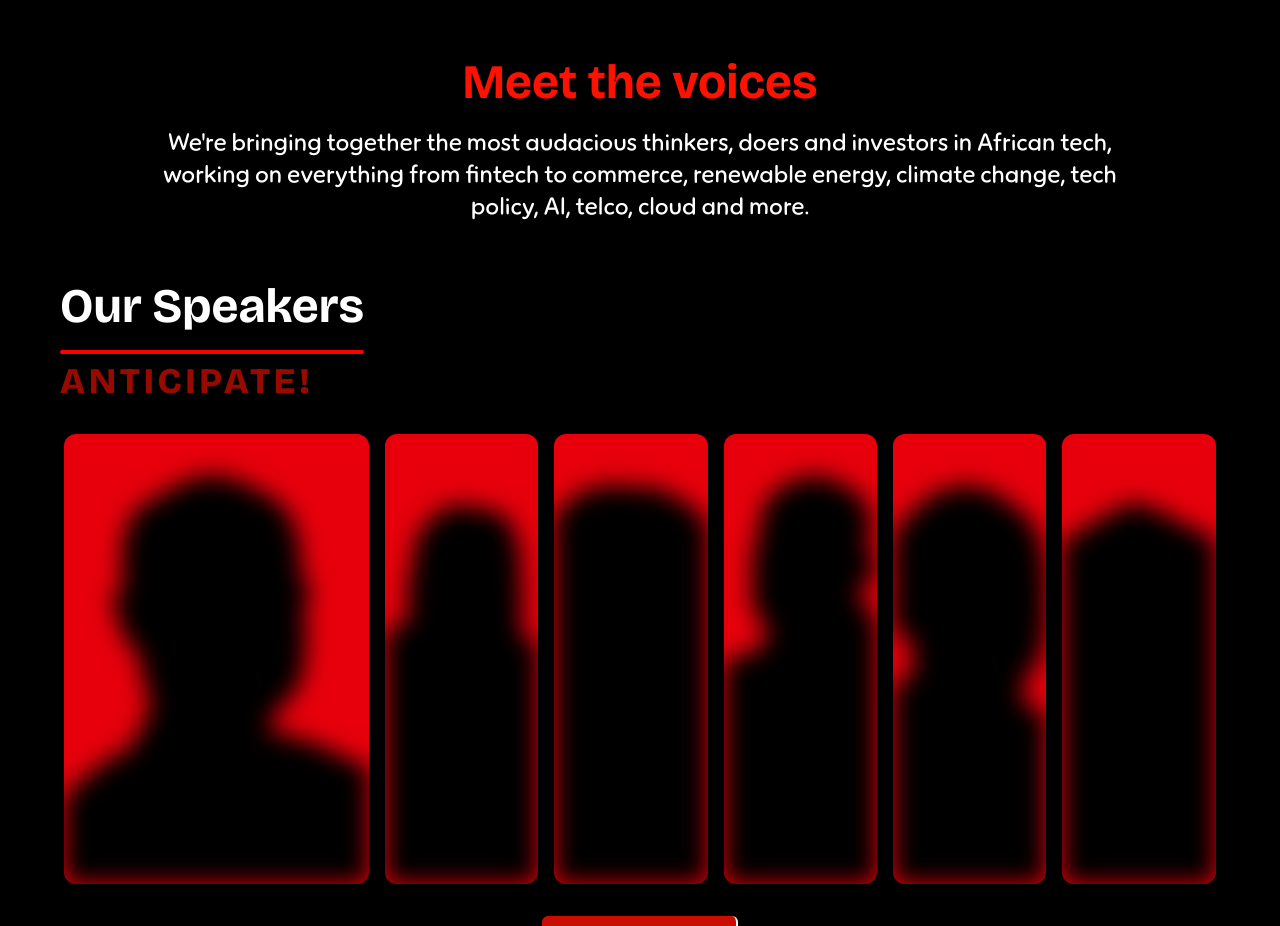
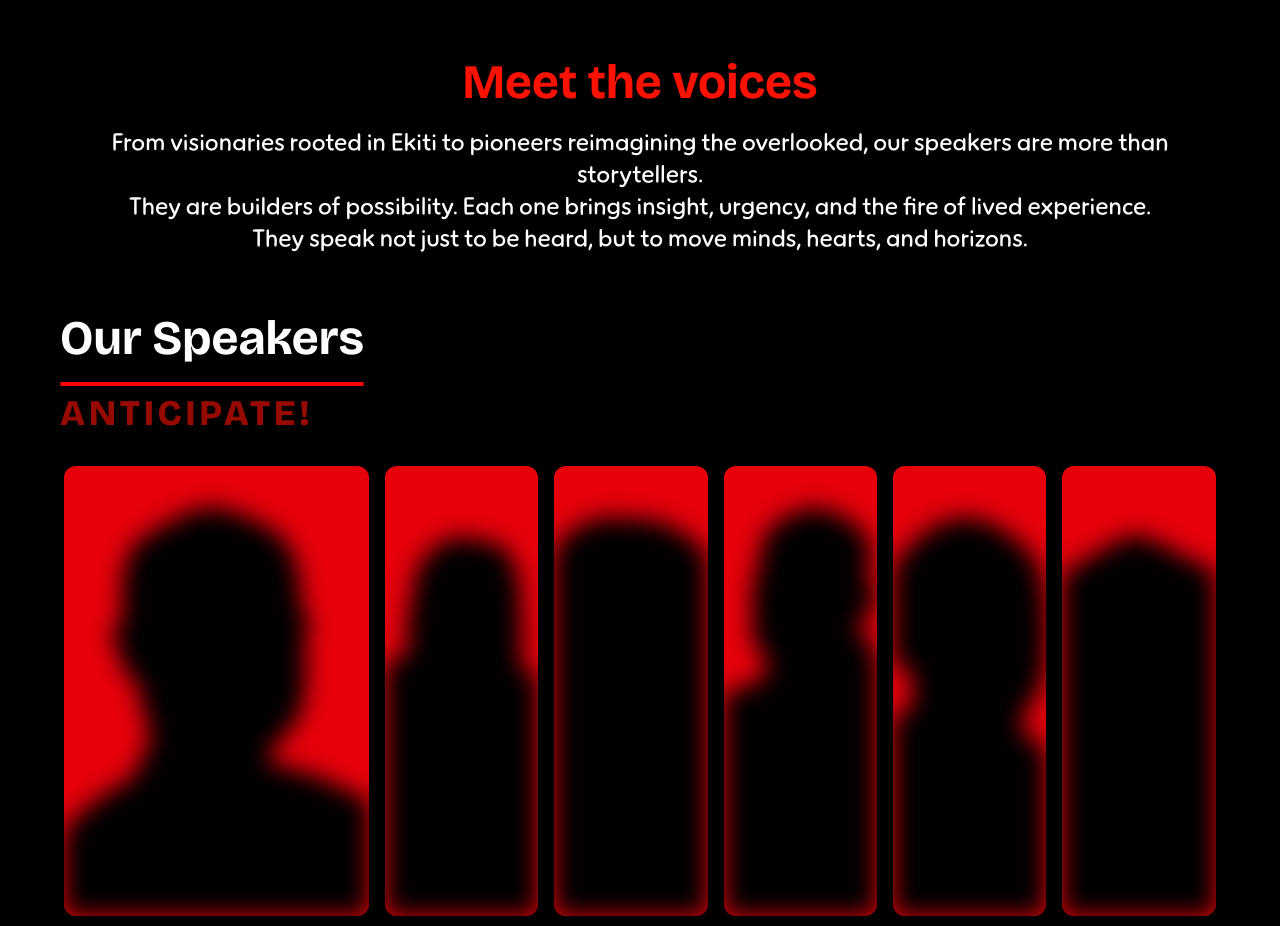
Before and after one commit to iamwealthpriest/tedxado-ekiti, a React (Vite) app: page / in a window 1280 px wide. Shown: the part 2140-3066 px from the top of the page. Built offline with nearby package versions, Linux system fonts and the light colour scheme.

Commit message:
Improve speaker's section

```diff
--- a/src/components/Voices.jsx
+++ b/src/components/Voices.jsx
@@ -10,13 +10,11 @@ const Voices = () => {
       <div className="flex flex-col text-center gap-5 pb-15">
         <h2 className="red-text text-5xl">Meet the voices</h2>
         <p className="text-2xl max-lg:hidden">
-          We're bringing together the most audacious thinkers, doers and
-          investors in African tech,
-          <br />
-          working on everything from fintech to commerce, renewable energy,
-          climate change, tech
-          <br />
-          policy, AI, telco, cloud and more.
+          From visionaries rooted in Ekiti to pioneers reimagining the overlooked, our speakers are more than storytellers.
+          <br/>
+          They are builders of possibility. Each one brings insight, urgency, and the fire of lived experience.
+          <br/>
+          They speak not just to be heard, but to move minds, hearts, and horizons.
         </p>
 
         <p className="text-xl max-lg:flex lg:hidden leading-10">
--- a/src/pages/Speakers.jsx
+++ b/src/pages/Speakers.jsx
@@ -53,7 +53,7 @@ const Speakers = () => {
 
       {/* Speakers Section */}
       <section className="bg-black px-6 py-16">
-        <div className="max-w-7xl mx-auto">
+        <div>
           <div className="mb-8 sm:mb-12 text-left inline-block">
             <h2 className="text-2xl sm:text-3xl md:text-5xl font-bold text-white font-bricolage">
               Our Speakers
```
